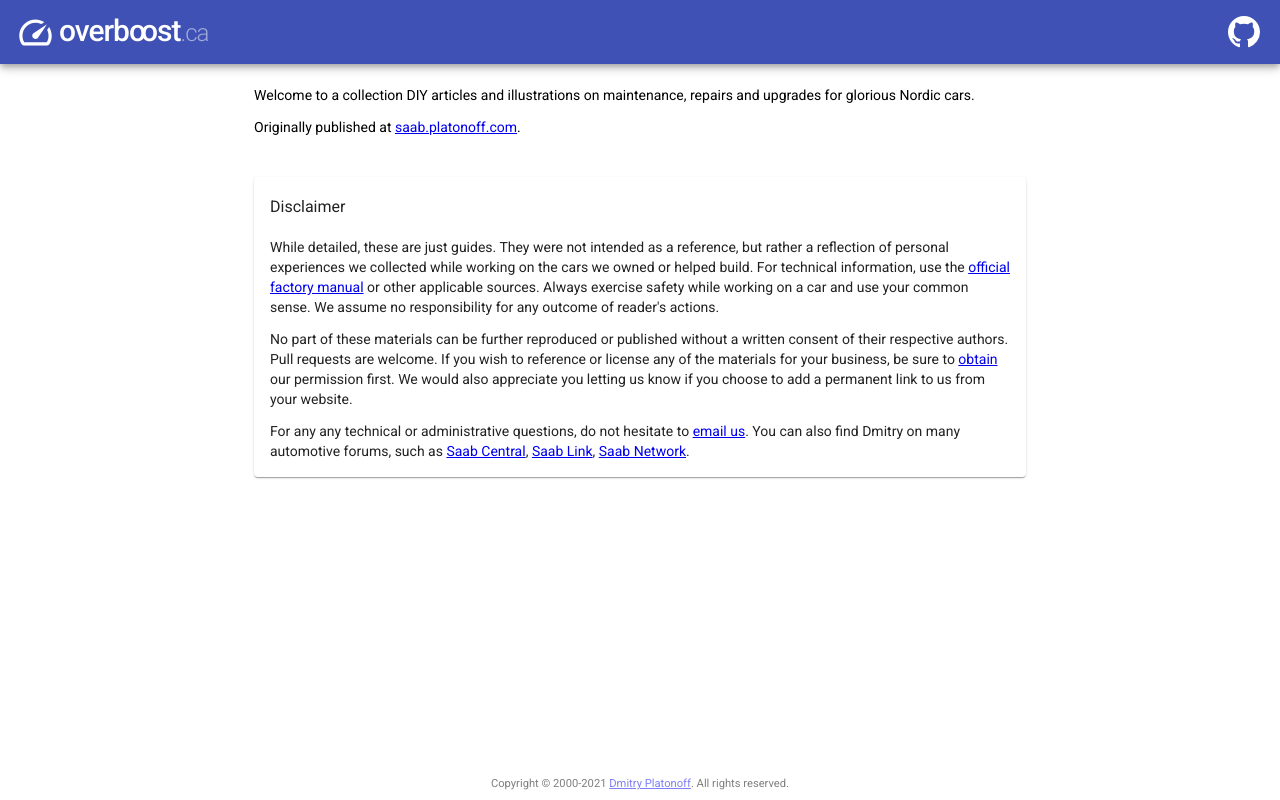
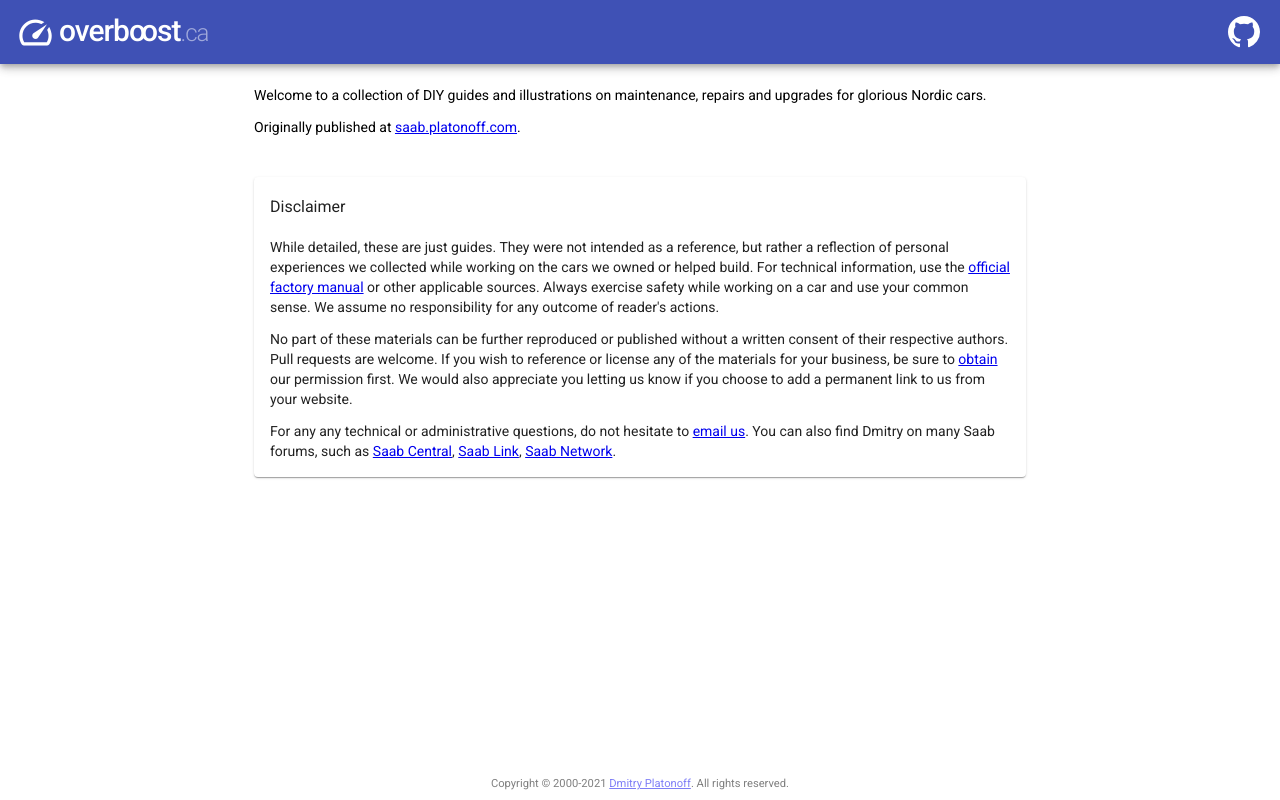
Before and after one commit to overboost-ca/webapp, an Angular app: page /#/ in a window 1280 px wide. Built offline with nearby package versions, Linux system fonts and the light colour scheme; no server answers.

Commit message:
Front page typos

```diff
--- a/src/app/pages/home-page/home-page.component.html
+++ b/src/app/pages/home-page/home-page.component.html
@@ -1,5 +1,5 @@
 <section class="intro">
-    <p>Welcome to a collection DIY articles and illustrations on maintenance, repairs and
+    <p>Welcome to a collection of DIY guides and illustrations on maintenance, repairs and
         upgrades for glorious Nordic cars.</p>
     <p>Originally published at
         <a href="https://photo.platonoff.com/Auto/">saab.platonoff.com</a>.
@@ -59,7 +59,7 @@
 
             <p>For any any technical or administrative questions, do not hesitate to
                 <a href="mailto:info@overboost.ca">email us</a>. You can also find
-                Dmitry on many automotive forums, such as
+                Dmitry on many Saab forums, such as
                 <a href="https://www.saabcentral.com/">Saab Central</a>,
                 <a href="https://www.saablink.net/">Saab Link</a>,
                 <a href="https://www.saabnet.com/">Saab Network</a>.
```
